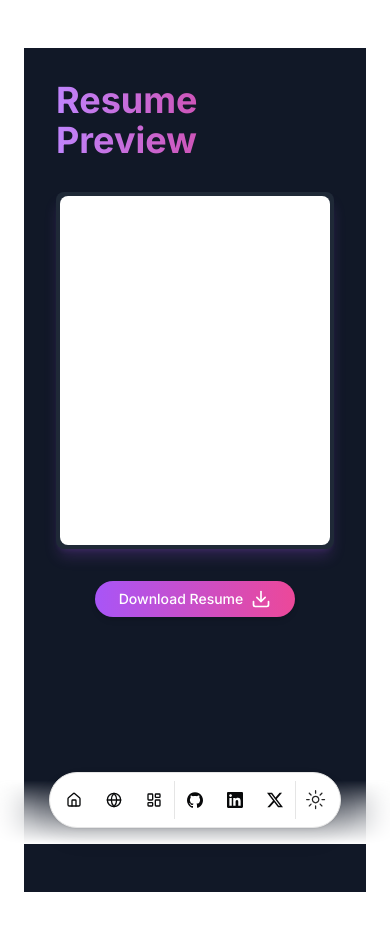
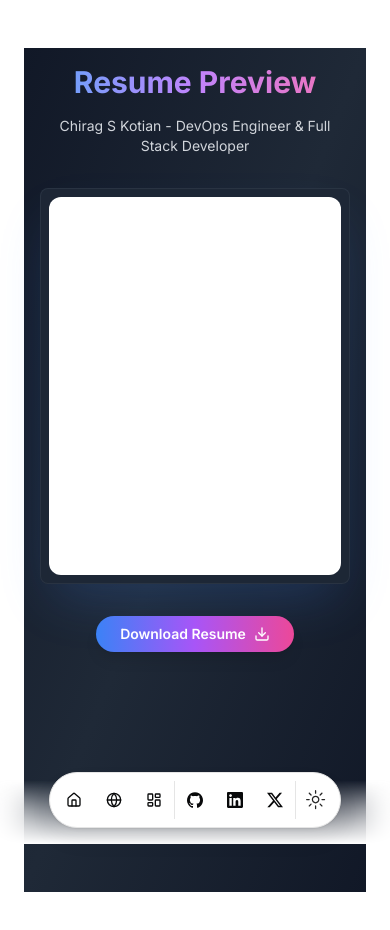
Before and after one commit to Chirag-S-Kotian/Portfolio-V, a Next.js app: page /resume in a window 390 px wide. Shown: the top 930 px of the page. Built offline with nearby package versions, Linux system fonts and the light colour scheme.

Commit message:
Enhance resume component with improved styling and layout, including gradient backgrounds, updated text sizes, and additional descriptive elements. Adjust button and card styles for better responsiveness and visual appeal.

```diff
--- a/src/components/resume.tsx
+++ b/src/components/resume.tsx
@@ -13,51 +13,64 @@ export default function Resume({ isDarkMode }: { isDarkMode: boolean }) {
 
   return (
     <div
-      className={`min-h-screen p-8 transition-colors duration-500 ${
-        isDarkMode ? 'bg-gray-900 text-white' : 'bg-gray-100 text-gray-900'
+      className={`min-h-screen p-4 sm:p-6 lg:p-8 transition-colors duration-500 ${
+        isDarkMode
+          ? 'bg-gradient-to-br from-gray-900 via-gray-800 to-gray-900 text-white'
+          : 'bg-gradient-to-br from-gray-50 via-white to-gray-100 text-gray-900'
       }`}
     >
-      <div className="max-w-4xl mx-auto">
+      <div className="max-w-6xl mx-auto">
         <motion.div
           initial={{ opacity: 0, y: -20 }}
           animate={{ opacity: 1, y: 0 }}
           transition={{ duration: 0.5 }}
-          className="mb-8"
+          className="mb-8 text-center"
         >
           <motion.h1
-            className={`text-4xl font-bold ${
+            className={`text-3xl sm:text-4xl lg:text-5xl font-bold mb-4 ${
               isDarkMode
-                ? 'text-transparent bg-clip-text bg-gradient-to-r from-purple-400 to-pink-600'
-                : 'text-gray-800'
+                ? 'text-transparent bg-clip-text bg-gradient-to-r from-blue-400 via-purple-400 to-pink-400'
+                : 'text-transparent bg-clip-text bg-gradient-to-r from-blue-600 via-purple-600 to-pink-600'
             }`}
             whileHover={{ scale: 1.05 }}
             transition={{ type: "spring", stiffness: 300 }}
           >
             Resume Preview
           </motion.h1>
+          <motion.p
+            className={`text-sm sm:text-base lg:text-lg ${
+              isDarkMode ? 'text-gray-300' : 'text-gray-600'
+            }`}
+            initial={{ opacity: 0 }}
+            animate={{ opacity: 1 }}
+            transition={{ duration: 0.5, delay: 0.2 }}
+          >
+            Chirag S Kotian - DevOps Engineer & Full Stack Developer
+          </motion.p>
         </motion.div>
 
         <motion.div
           initial={{ opacity: 0, y: 20 }}
           animate={{ opacity: 1, y: 0 }}
           transition={{ duration: 0.5, delay: 0.2 }}
+          className="mb-8"
         >
           <Card
-            className={`mb-8 overflow-hidden transition-all duration-300 ${
+            className={`overflow-hidden transition-all duration-300 ${
               isDarkMode
-                ? 'bg-gray-800 shadow-lg shadow-purple-500/20 hover:shadow-purple-500/40'
-                : 'bg-white shadow-md hover:shadow-lg border-2 border-gray-200 hover:border-pink-400'
+                ? 'bg-gray-800/90 backdrop-blur-sm shadow-2xl shadow-blue-500/20 hover:shadow-blue-500/40 border border-gray-700/50'
+                : 'bg-white/95 backdrop-blur-sm shadow-xl hover:shadow-2xl border-2 border-gray-200/50 hover:border-blue-300/50'
             }`}
           >
-            <CardContent className="p-1 sm:p-2">
+            <CardContent className="p-2 sm:p-4 lg:p-6">
               <motion.div
-                className="aspect-[8.5/11] w-full rounded-lg overflow-hidden"
-                whileHover={{ scale: 1.02 }}
+                className="aspect-[8.5/11] w-full rounded-xl overflow-hidden shadow-inner"
+                whileHover={{ scale: 1.01 }}
                 transition={{ type: "spring", stiffness: 300 }}
               >
                 <iframe
                   src={resumeFileUrl}
-                  className="w-full h-full border-0"
+                  className="w-full h-full border-0 rounded-lg"
                   title="Resume Preview"
                 />
               </motion.div>
@@ -73,27 +86,27 @@ export default function Resume({ isDarkMode }: { isDarkMode: boolean }) {
         >
           <Button
             asChild
-            className={`group relative overflow-hidden rounded-full px-6 py-3 text-white shadow-md transition-all duration-300 ${
+            className={`group relative overflow-hidden rounded-full px-6 py-3 sm:px-8 sm:py-4 text-white shadow-lg transition-all duration-300 ${
               isDarkMode
-                ? 'bg-gradient-to-r from-purple-500 to-pink-500 hover:from-purple-600 hover:to-pink-600 hover:shadow-purple-500/50'
-                : 'bg-gradient-to-r from-gray-700 to-gray-900 hover:from-gray-800 hover:to-black hover:shadow-gray-500/50'
+                ? 'bg-gradient-to-r from-blue-500 via-purple-500 to-pink-500 hover:from-blue-600 hover:via-purple-600 hover:to-pink-600 hover:shadow-blue-500/50'
+                : 'bg-gradient-to-r from-blue-600 via-purple-600 to-pink-600 hover:from-blue-700 hover:via-purple-700 hover:to-pink-700 hover:shadow-blue-500/50'
             }`}
             onMouseEnter={() => setIsHovered(true)}
             onMouseLeave={() => setIsHovered(false)}
           >
-            <a href={resumeFileUrl} download className="flex items-center space-x-2">
-              <span className="relative z-10">Download Resume</span>
+            <a href={resumeFileUrl} download className="flex items-center space-x-2 sm:space-x-3">
+              <span className="relative z-10 font-semibold text-sm sm:text-base">Download Resume</span>
               <motion.div
                 animate={{ y: isHovered ? 2 : 0 }}
                 transition={{ duration: 0.2 }}
               >
-                <Download className="h-5 w-5 relative z-10" />
+                <Download className="h-4 w-4 sm:h-5 sm:w-5 relative z-10" />
               </motion.div>
               <motion.span
                 className={`absolute inset-0 h-full w-full ${
                   isDarkMode
-                    ? 'bg-gradient-to-r from-purple-600 to-pink-600'
-                    : 'bg-gradient-to-r from-gray-800 to-black'
+                    ? 'bg-gradient-to-r from-blue-600 via-purple-600 to-pink-600'
+                    : 'bg-gradient-to-r from-blue-700 via-purple-700 to-pink-700'
                 }`}
                 initial={{ scale: 0, opacity: 0 }}
                 animate={{ scale: isHovered ? 1 : 0, opacity: isHovered ? 1 : 0 }}
@@ -112,7 +125,11 @@ export default function Resume({ isDarkMode }: { isDarkMode: boolean }) {
               transition={{ duration: 0.3 }}
               className="mt-4 text-center"
             >
-              <p className={`text-sm ${isDarkMode ? 'text-gray-400' : 'text-gray-600'}`}>
+              <p className={`text-sm sm:text-base ${
+                isDarkMode
+                  ? 'text-gray-300 bg-gray-800/50 px-4 py-2 rounded-full backdrop-blur-sm'
+                  : 'text-gray-600 bg-white/50 px-4 py-2 rounded-full backdrop-blur-sm'
+              }`}>
                 Click to download the full resume
               </p>
             </motion.div>
```
